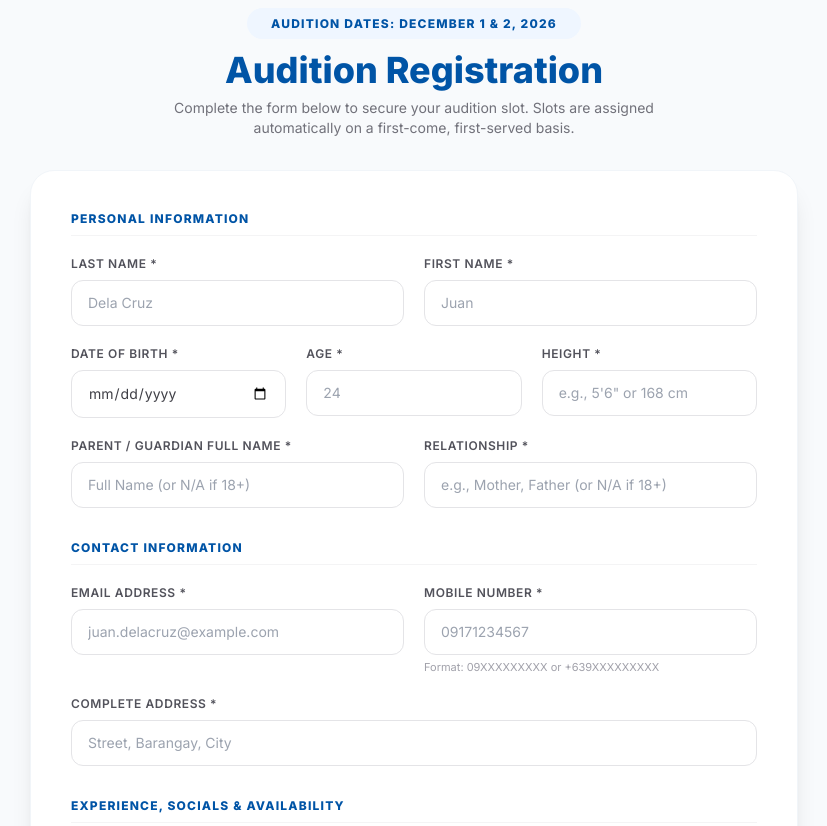
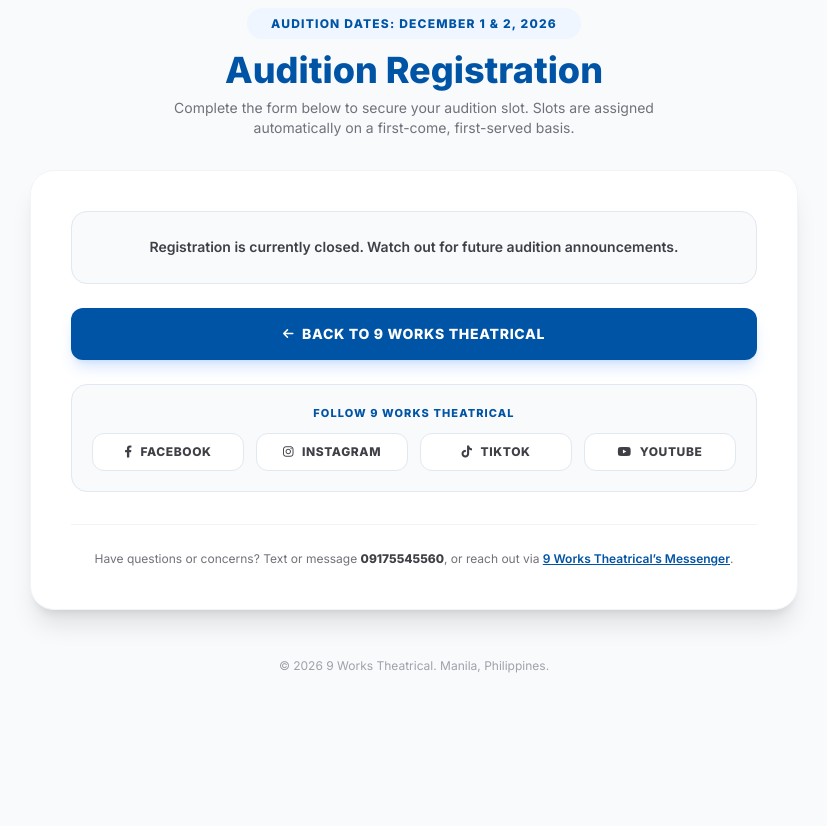
Before and after one commit to macrogue/9WT-Website, a plain HTML site: page auditionform/index.html in a window 1280 px wide. Shown: the part 178-1004 px from the top of the page, without its empty margins (226-1053 px from the left). After the commit the page ends 924 px from the top, so only its background shows below. Drawn offline with nearby package versions, Linux system fonts and the light colour scheme.

Commit message:
Update index.html

```diff
--- a/auditionform/index.html
+++ b/auditionform/index.html
@@ -34,7 +34,7 @@
         </div>
 
         <div class="bg-white rounded-3xl p-6 sm:p-10 shadow-xl border border-slate-100">
-            <form id="auditionForm">
+            <form id="auditionForm" class="hidden">
 
                 <!-- PERSONAL DETAILS -->
                 <h2 class="text-xs font-black uppercase tracking-widest text-[var(--nine-works-blue)] border-b border-zinc-100 pb-2 mb-5">Personal Information</h2>
@@ -98,7 +98,7 @@
                 </div>
 
                 <!-- BACKGROUND & SCHEDULING -->
-                <h2 class="text-xs font-black uppercase tracking-widest text-[var(--nine-works-blue)] border-b border-zinc-100 pb-2 mb-5">Experience, Socials & Availability</h2>
+                <h2 class="text-xs font-black uppercase tracking-widest text-[var(--nine-works-blue)] border-b border-zinc-100 pb-2 mb-5">Experience, Socials &amp; Availability</h2>
 
                 <div class="mb-5">
                     <label for="experience" class="block font-semibold text-xs uppercase tracking-wider text-zinc-600 mb-2">Theatre Experience *</label>
@@ -134,8 +134,43 @@
                 <button type="submit" id="submitBtn" class="w-full py-4 bg-[var(--nine-works-blue)] text-white rounded-xl font-bold text-sm tracking-wider uppercase shadow-lg shadow-blue-500/20 hover:bg-blue-700 transition-all cursor-pointer">Register for Auditions</button>
             </form>
 
-            <!-- Confirmation / Error / Hold Message Box -->
-            <div id="responseMessage" class="hidden mt-6 p-6 rounded-2xl text-center text-sm font-medium"></div>
+            <!-- Closed Notice & Actions -->
+            <div id="closedBox" class="text-center">
+                <div id="responseMessage" class="block p-6 rounded-2xl text-center text-sm font-semibold bg-slate-50 text-zinc-700 border border-slate-200 leading-relaxed">
+                    Registration is currently closed. Watch out for future audition announcements.
+                </div>
+
+                <!-- Back to Main Site Button -->
+                <div class="mt-6">
+                    <a href="https://9workstheatrical.com" class="w-full inline-flex items-center justify-center gap-2 py-4 px-6 bg-[var(--nine-works-blue)] text-white rounded-xl font-bold text-sm tracking-wider uppercase shadow-lg shadow-blue-500/20 hover:bg-blue-700 transition-all">
+                        <i class="fa-solid fa-arrow-left text-xs"></i>
+                        <span>Back to 9 Works Theatrical</span>
+                    </a>
+                </div>
+
+                <!-- Socials Button Box -->
+                <div class="mt-6 p-5 rounded-2xl bg-slate-50 border border-slate-200">
+                    <p class="text-[11px] font-black uppercase tracking-widest text-[var(--nine-works-blue)] mb-3">Follow 9 Works Theatrical</p>
+                    <div class="grid grid-cols-2 sm:grid-cols-4 gap-3">
+                        <a href="https://www.facebook.com/9workstheatrical" target="_blank" rel="noopener noreferrer" class="flex items-center justify-center gap-2 py-2.5 px-3 rounded-xl bg-white border border-slate-200 text-zinc-700 hover:border-[var(--nine-works-blue)] hover:text-[var(--nine-works-blue)] transition-all text-xs font-bold uppercase tracking-wider">
+                            <i class="fa-brands fa-facebook-f"></i>
+                            <span>Facebook</span>
+                        </a>
+                        <a href="https://www.instagram.com/9workstheatrical" target="_blank" rel="noopener noreferrer" class="flex items-center justify-center gap-2 py-2.5 px-3 rounded-xl bg-white border border-slate-200 text-zinc-700 hover:border-[var(--nine-works-blue)] hover:text-[var(--nine-works-blue)] transition-all text-xs font-bold uppercase tracking-wider">
+                            <i class="fa-brands fa-instagram"></i>
+                            <span>Instagram</span>
+                        </a>
+                        <a href="https://www.tiktok.com/@9workstheatrical" target="_blank" rel="noopener noreferrer" class="flex items-center justify-center gap-2 py-2.5 px-3 rounded-xl bg-white border border-slate-200 text-zinc-700 hover:border-[var(--nine-works-blue)] hover:text-[var(--nine-works-blue)] transition-all text-xs font-bold uppercase tracking-wider">
+                            <i class="fa-brands fa-tiktok"></i>
+                            <span>TikTok</span>
+                        </a>
+                        <a href="https://www.youtube.com/@9workstheatrical" target="_blank" rel="noopener noreferrer" class="flex items-center justify-center gap-2 py-2.5 px-3 rounded-xl bg-white border border-slate-200 text-zinc-700 hover:border-[var(--nine-works-blue)] hover:text-[var(--nine-works-blue)] transition-all text-xs font-bold uppercase tracking-wider">
+                            <i class="fa-brands fa-youtube"></i>
+                            <span>YouTube</span>
+                        </a>
+                    </div>
+                </div>
+            </div>
 
             <!-- Inquiries / Support Notice -->
             <div class="mt-8 pt-6 border-t border-zinc-100 text-center text-xs text-zinc-500 leading-relaxed">
@@ -149,21 +184,24 @@
     </footer>
 
     <script>
-        const REGISTRATION_ON_HOLD = false;
-        const HOLD_MESSAGE = "Registration is temporarily on hold. Please Check back in a few minutes.";
+        const REGISTRATION_CLOSED = true;
+        const CLOSED_MESSAGE = "Registration is currently closed. Watch out for future audition announcements.";
         const AUDITION_API_URL = 'https://script.google.com/macros/s/AKfycbwIzXLlOViZugmypgcjo3lYrVFelS6NTflQnkP_1Pd9ghDzfUsOFJa1ozT1H4gUnksRRg/exec';
 
         const auditionForm = document.getElementById("auditionForm");
+        const closedBox = document.getElementById("closedBox");
         const submitBtn = document.getElementById("submitBtn");
         const responseMsg = document.getElementById("responseMessage");
 
-        function applyHoldState() {
-            if (REGISTRATION_ON_HOLD) {
+        function applyClosedState() {
+            if (REGISTRATION_CLOSED) {
                 auditionForm.classList.add("hidden");
-                responseMsg.className = "block p-6 rounded-2xl text-center text-sm font-semibold bg-amber-50 text-amber-900 border border-amber-200";
-                responseMsg.innerHTML = HOLD_MESSAGE;
+                closedBox.classList.remove("hidden");
+                responseMsg.className = "block p-6 rounded-2xl text-center text-sm font-semibold bg-slate-50 text-zinc-700 border border-slate-200 leading-relaxed";
+                responseMsg.innerHTML = CLOSED_MESSAGE;
             } else {
                 auditionForm.classList.remove("hidden");
+                closedBox.classList.add("hidden");
                 responseMsg.className = "hidden mt-6 p-6 rounded-2xl text-center text-sm font-medium";
                 responseMsg.innerHTML = "";
             }
@@ -187,20 +225,21 @@
             return !invalidPhrases.includes(cleaned);
         }
 
-        applyHoldState();
+        applyClosedState();
 
         auditionForm.addEventListener("submit", async function (e) {
             e.preventDefault();
             responseMsg.className = "hidden";
 
-            if (REGISTRATION_ON_HOLD) {
-                applyHoldState();
+            if (REGISTRATION_CLOSED) {
+                applyClosedState();
                 return;
             }
 
             // THEATRE EXPERIENCE CHECK
             const experienceVal = document.getElementById("experience").value.trim();
             if (!hasValidExperience(experienceVal)) {
+                closedBox.classList.remove("hidden");
                 responseMsg.className = "block mt-6 p-6 rounded-2xl text-center text-sm font-medium bg-amber-50 text-amber-900 border border-amber-200 leading-relaxed";
                 responseMsg.innerHTML = `
                     <strong class="text-base block mb-1">Experience Requirement</strong>
@@ -214,6 +253,7 @@
             const contactRaw = document.getElementById("contact").value.trim().replace(/[\s-]/g, "");
             const phMobileRegex = /^(09\d{9}|\+639\d{9})$/;
             if (!phMobileRegex.test(contactRaw)) {
+                closedBox.classList.remove("hidden");
                 responseMsg.className = "block mt-6 p-5 rounded-2xl text-center text-sm font-medium bg-rose-50 text-rose-800 border border-rose-200";
                 responseMsg.innerHTML = "<strong>Invalid Mobile Number:</strong> Please enter a valid Philippine mobile number (e.g., 09171234567 or +639171234567).";
                 return;
@@ -254,6 +294,7 @@
                 if (data.status === "success") {
                     auditionForm.reset();
                     const isWaitlist = data.queueStatus === "Waitlist";
+                    closedBox.classList.remove("hidden");
                     responseMsg.className = "block mt-6 p-6 rounded-2xl text-center text-sm font-medium bg-emerald-50 text-emerald-800 border border-emerald-200";
 
                     responseMsg.innerHTML = `
@@ -275,9 +316,11 @@
                         </span>
                     `;
                 } else if (data.status === "ineligible") {
+                    closedBox.classList.remove("hidden");
                     responseMsg.className = "block mt-6 p-6 rounded-2xl text-center text-sm font-medium bg-amber-50 text-amber-900 border border-amber-200 leading-relaxed";
                     responseMsg.innerHTML = `<strong class="text-base block mb-1">Experience Requirement</strong>${data.message}`;
                 } else if (data.status === "duplicate") {
+                    closedBox.classList.remove("hidden");
                     responseMsg.className = "block mt-6 p-5 rounded-2xl text-center text-sm font-medium bg-amber-50 text-amber-900 border border-amber-200";
                     responseMsg.innerHTML = `<strong>Already Registered:</strong> ${data.message}<br><span class="text-xs mt-1 block">If you need to update your details, please text 09175545560 or message us on Messenger.</span>`;
                 } else {
@@ -285,10 +328,11 @@
                 }
             } catch (error) {
                 console.error("Submission error:", error);
+                closedBox.classList.remove("hidden");
                 responseMsg.className = "block mt-6 p-5 rounded-2xl text-center text-sm font-medium bg-rose-50 text-rose-800 border border-rose-200";
                 responseMsg.innerHTML = "<strong>Error:</strong> Failed to submit registration. Please try again or message 09175545560 for assistance.";
             } finally {
-                if (!REGISTRATION_ON_HOLD) {
+                if (!REGISTRATION_CLOSED) {
                     submitBtn.disabled = false;
                     submitBtn.innerText = "Register for Auditions";
                 }
```
